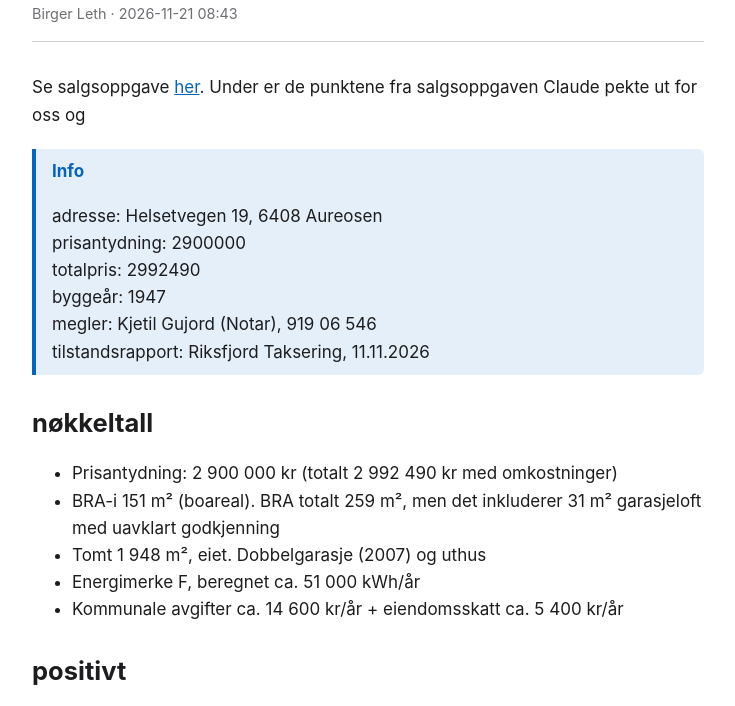
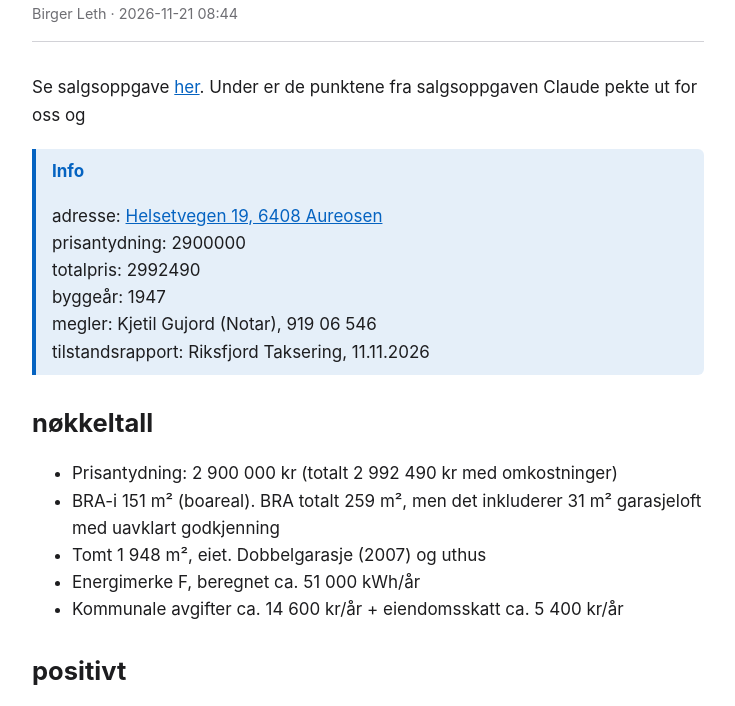
Before and after one commit to birletOS/birlet, a plain HTML site: page docs/helsetvegen-19.html in a window 1280 px wide. Shown: the part 80-786 px from the top of the page, without its empty margins (272-1007 px from the left). Drawn offline with Linux system fonts and the light colour scheme.

Commit message:
Update helsetvegen-19

```diff
--- a/docs/helsetvegen-19.html
+++ b/docs/helsetvegen-19.html
@@ -105,7 +105,7 @@ ul.task-list input[type="checkbox"] { width: 1.4em; height: 1.4em; accent-color:
 <main>
 <header>
 <h1 class="title">helsetvegen 19</h1>
-<p class="meta">Birger Leth · 2026-11-21 08:43</p>
+<p class="meta">Birger Leth · 2026-11-21 08:44</p>
 </header>
 <p>Se salgsoppgave <a href="https://www.finn.no/realestate/homes/ad.html?finnkode=481201400">her</a>.
 Under er de punktene fra salgsoppgaven Claude pekte ut for oss og</p>
@@ -113,7 +113,8 @@ Under er de punktene fra salgsoppgaven Claude pekte ut for oss og</p>
 <div class="callout-title">
 Info
 </div>
-<p>adresse: Helsetvegen 19, 6408 Aureosen<br />
+<p>adresse: <a href="https://maps.google.com/?cid=5472772539984934524">Helsetvegen 19,
+6408 Aureosen</a><br />
 prisantydning: 2900000<br />
 totalpris: 2992490<br />
 byggeår: 1947<br />
```
